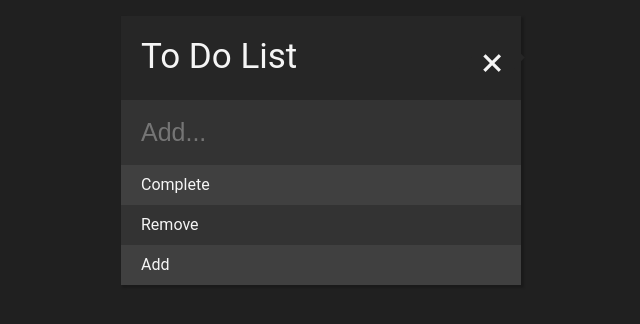
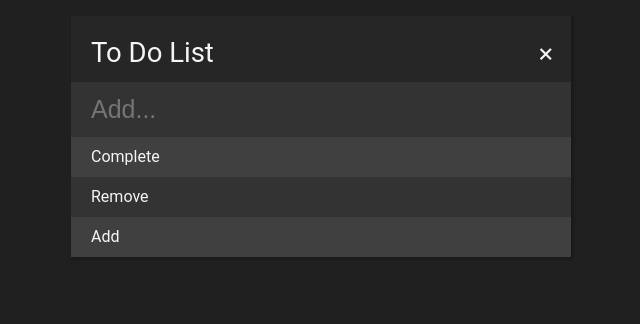
Before and after one commit to AdamWatts/ToDo-app, a website: page index.html in a window 1280 px wide. Shown: the whole page, without its empty margins (319-959 px from the left). Drawn offline with Linux system fonts and the light colour scheme.

Commit message:
updated heading-btn

```diff
--- a/assets/styles/scss/style.scss
+++ b/assets/styles/scss/style.scss
@@ -28,7 +28,7 @@ $input-border-focus: 1px solid rgba(255,255,255,0.5);
   justify-content: center;
   flex-wrap: wrap;
   margin: 0 auto;
-  width: 400px;
+  width: 500px;
   background-color: $darkest-gray;
   box-shadow: $box-shadow;
 }
@@ -40,7 +40,7 @@ $input-border-focus: 1px solid rgba(255,255,255,0.5);
   padding: 20px 10px 10px 20px;
   color: $white;
   font-weight: normal;
-  font-size: 35px;
+  font-size: 27.5px;
   display: inline-block;
   float: left;
 }
@@ -48,12 +48,13 @@ $input-border-focus: 1px solid rgba(255,255,255,0.5);
 .heading-btn {
   background-color: $dark-grey;
   float: right;
+  display: inline-block;
   color: $white;
   cursor: pointer;
   outline: none;
   font-weight: 1600;
   border-style: none;
-  font-size: 45px;
+  font-size: 30px;
   -moz-transition: all .5s linear;
     -webkit-transition: all .5s linear;
     transition: all .5s linear;
@@ -67,7 +68,7 @@ $input-border-focus: 1px solid rgba(255,255,255,0.5);
 
 .add-text[type=text]{
   width: 100%;
-  padding: 15px 15px 15px 17px;
+  padding: 10px 15px 10px 17px;
   color: $white;
   font-size: 25px;
   box-sizing: border-box;
@@ -157,7 +158,6 @@ $input-border-focus: 1px solid rgba(255,255,255,0.5);
   }
 
   .heading-btn {
-    padding: 0 0 0 19%;
     font-size: 45px;
   }
 
@@ -204,7 +204,8 @@ $input-border-focus: 1px solid rgba(255,255,255,0.5);
   }
 
   .heading-btn {
-    padding: 0 5% 0 0;
+    margin-right: .25em;
+    display: inline-block;
   }
 
   .add-text[type=text]{
```
Also changed, not shown: assets/styles/css/style.css.
